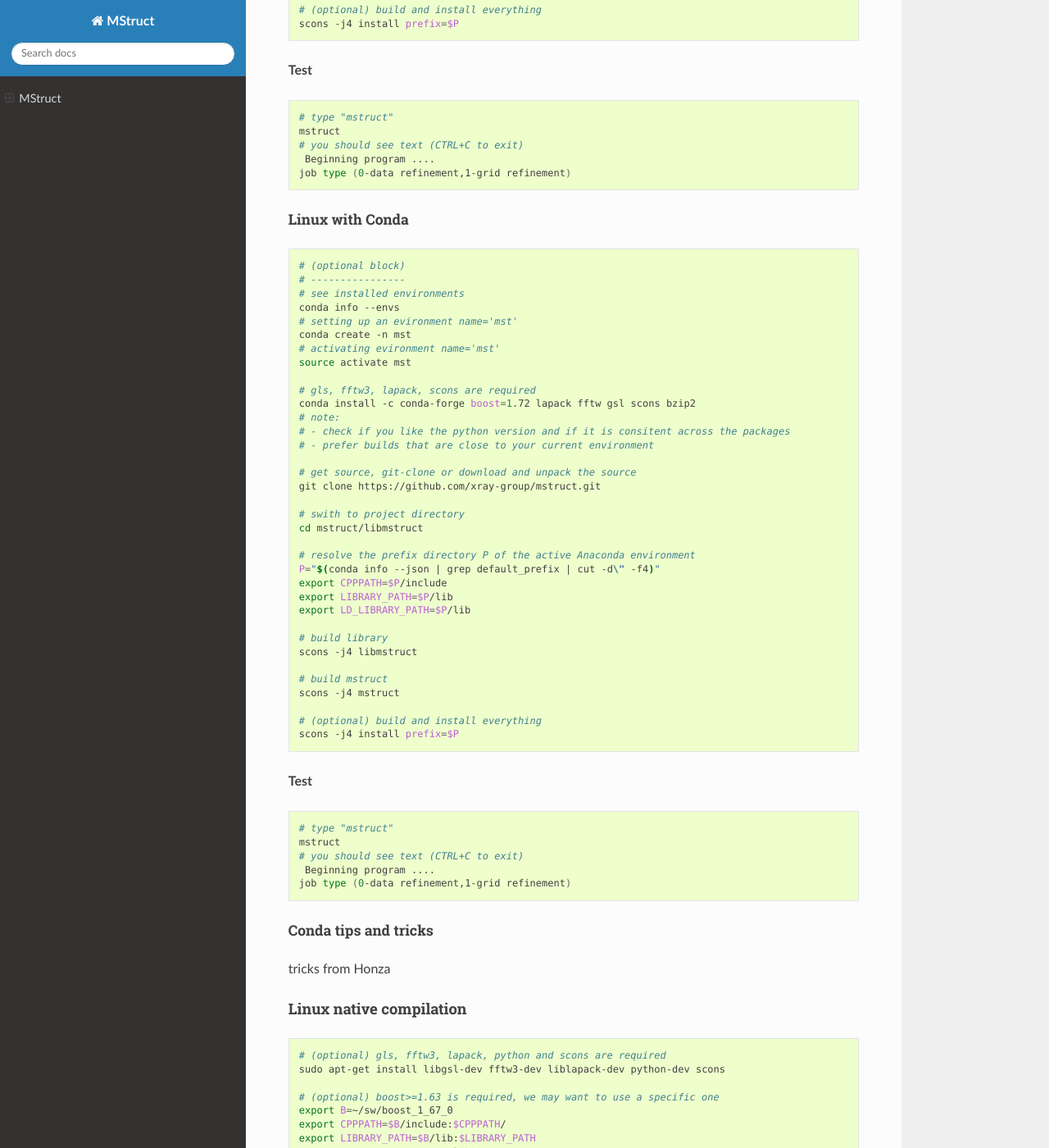
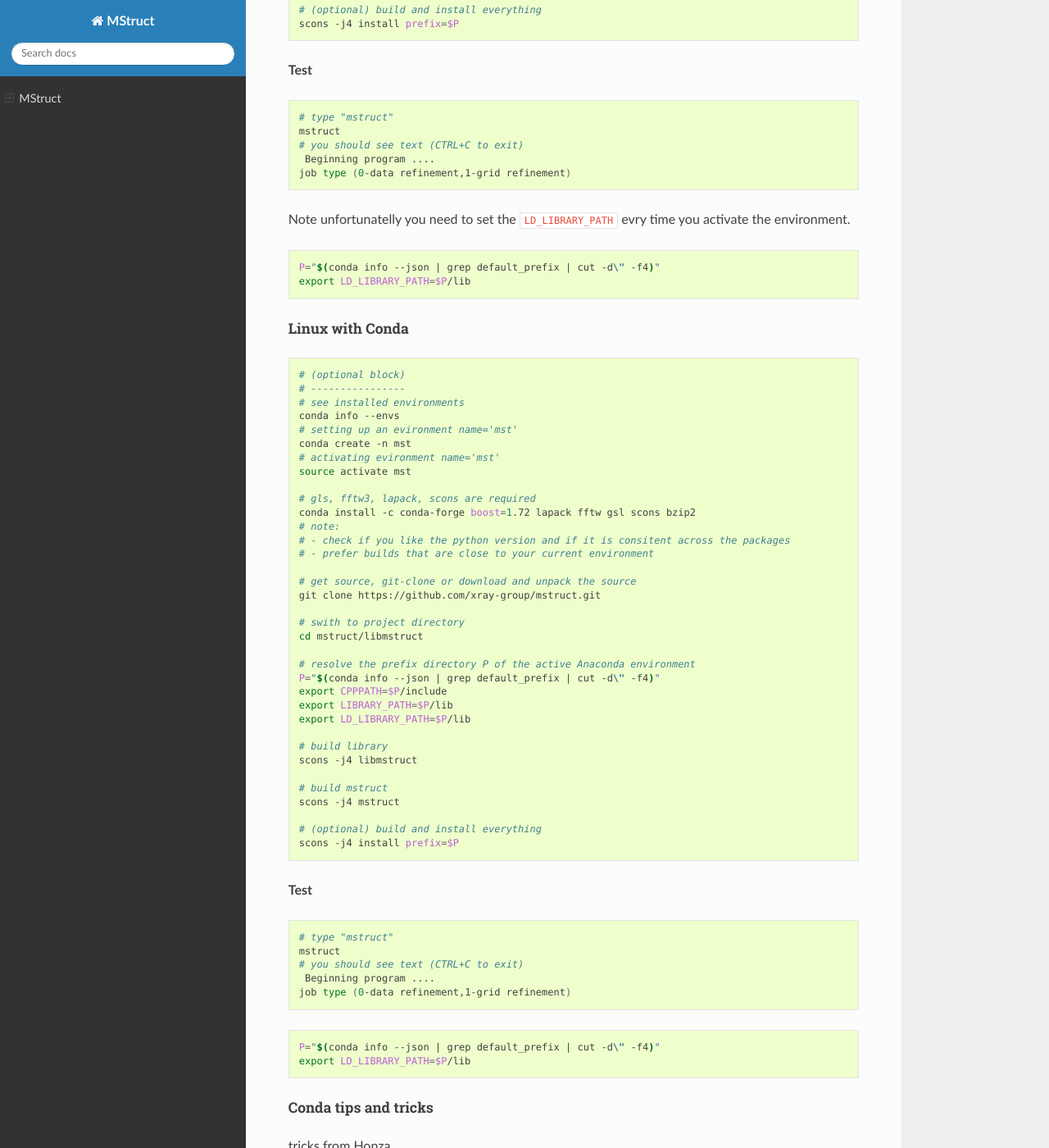
Before and after one commit to xray-group/mstruct, a Sphinx documentation site: the page built from doc/source/index.md, in a window 1280 px wide and 1400 px high, scrolled down 6103 px. Shown: the whole window at 82% size. Built offline with Sphinx 7.4.7 and the Read the Docs theme 2.0.0, drawn with Linux system fonts in a browser that asks for light colours.

Commit message:
Update index.md

````diff
--- a/doc/source/index.md
+++ b/doc/source/index.md
@@ -195,6 +195,14 @@ mstruct
 job type (0-data refinement,1-grid refinement)
 ```
 
+Note unfortunatelly you need to set the `LD_LIBRARY_PATH` evry time you activate
+the environment.
+
+```bash
+P="$(conda info --json | grep default_prefix | cut -d\" -f4)"
+export LD_LIBRARY_PATH=$P/lib
+```
+
 ##### Linux with Conda
 
 ```bash
@@ -243,6 +251,11 @@ mstruct
 # you should see text (CTRL+C to exit)
  Beginning program ....
 job type (0-data refinement,1-grid refinement)
+```
+
+```bash
+P="$(conda info --json | grep default_prefix | cut -d\" -f4)"
+export LD_LIBRARY_PATH=$P/lib
 ```
 
 ##### Conda tips and tricks
````
